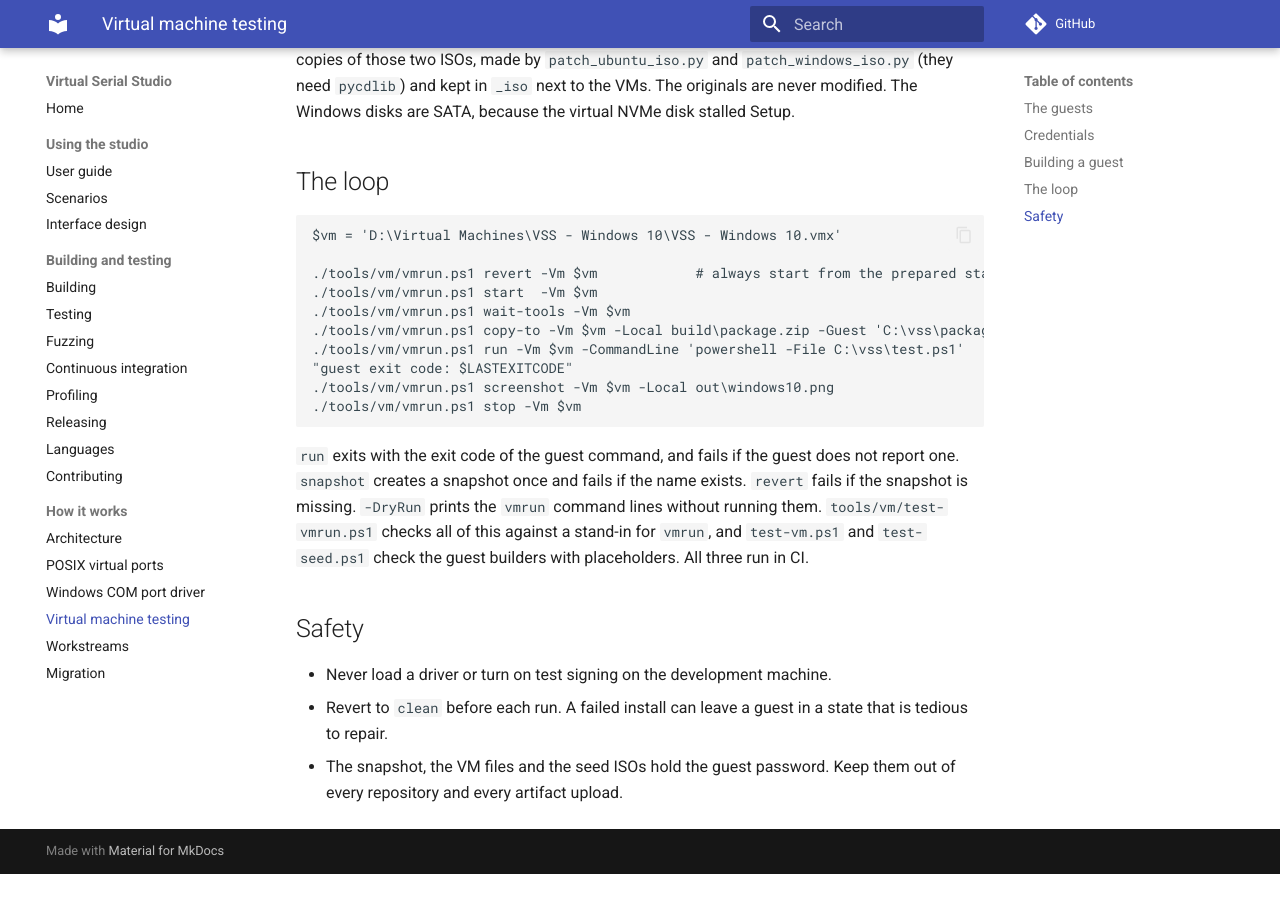
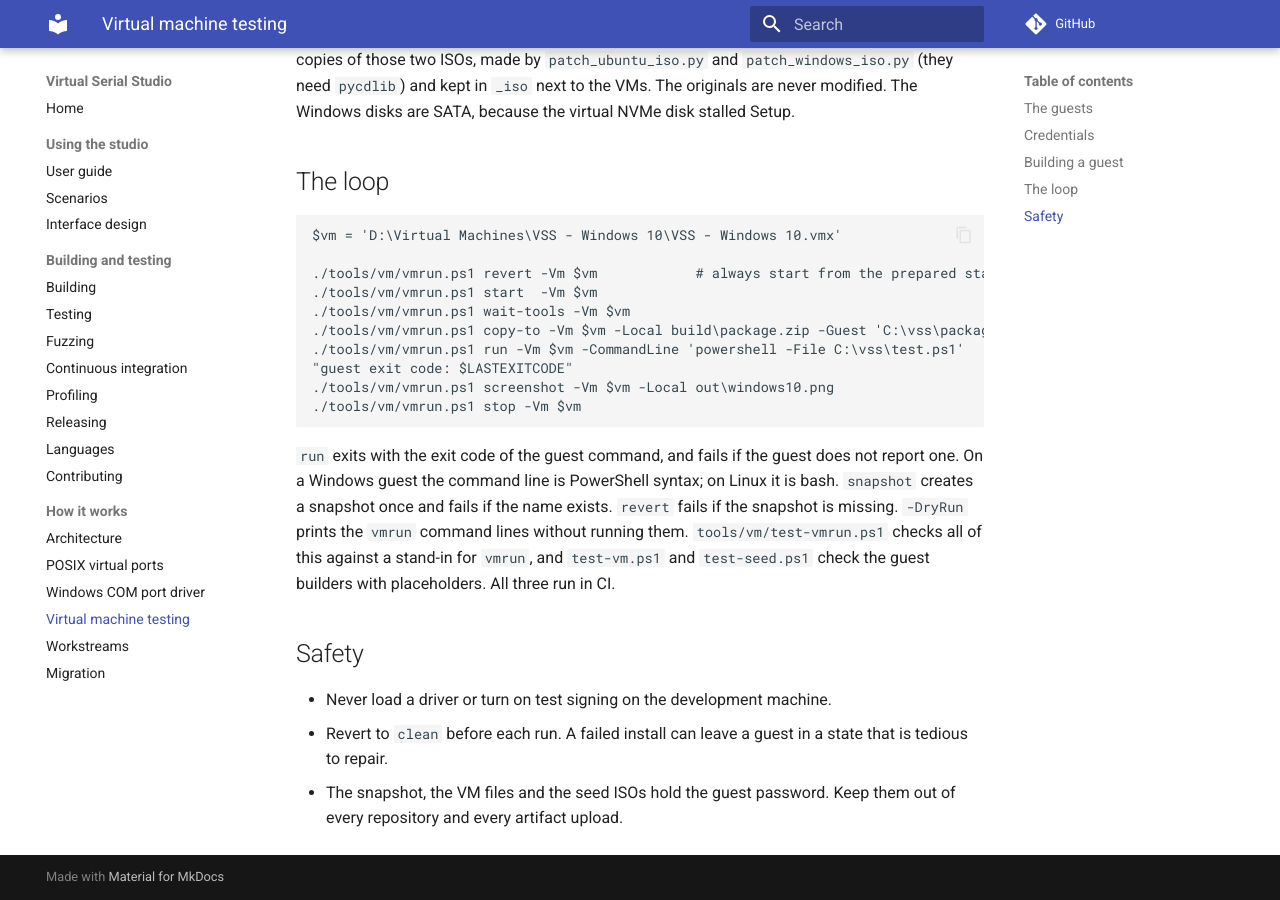
Before and after one commit to iainchesworth/virtual-serial-studio, an MkDocs documentation site: the page built from docs/vm-testing.md, in a window 1280 px wide and 900 px high, scrolled down 1908 px. Built offline with MkDocs 1.6.1 and Material for MkDocs 9.7.7, drawn with Linux system fonts in a browser that asks for light colours; comment, search, counter and statistics services are not loaded; before the commit the page ends 2782 px from its top, so only the background shows below that.

Commit message:
Fix what the real Windows installs found
Windows 10 and 11 installed unattended once the answer file and the
harness matched what the media and the guests do.

The Windows 10 ISO carries only the en-GB UI language and the Windows 11
ISO only en-US, so the answer file takes the language from matrix.json;
asking Windows 10 Setup for en-US made it show its language page and wait.
cmd.exe returns 1 under vmrun in these guests whatever it is asked to
run, so a Windows guest command now runs in PowerShell, and the exit
marker moves from the root of C:, which an ordinary user cannot write, to
C:\Users\Public. The Windows 10 boot image patch writes at the place the
El Torito catalog points to and reads the bytes back, because pycdlib's
in-place write for UDF files landed elsewhere.

Signed-off-by: Iain Chesworth <iain.chesworth@gmail.com>

````diff
--- a/docs/vm-testing.md
+++ b/docs/vm-testing.md
@@ -74,7 +74,7 @@ $vm = 'D:\Virtual Machines\VSS - Windows 10\VSS - Windows 10.vmx'
 ./tools/vm/vmrun.ps1 stop -Vm $vm
 ```
 
-`run` exits with the exit code of the guest command, and fails if the guest does not report one. `snapshot` creates a
+`run` exits with the exit code of the guest command, and fails if the guest does not report one. On a Windows guest the command line is PowerShell syntax; on Linux it is bash. `snapshot` creates a
 snapshot once and fails if the name exists. `revert` fails if the snapshot is missing. `-DryRun` prints the `vmrun` command
 lines without running them. `tools/vm/test-vmrun.ps1` checks all of this against a stand-in for `vmrun`, and `test-vm.ps1` and `test-seed.ps1` check the guest builders with placeholders. All three run in CI.
 
````
Also changed, not shown: changelog.d/vm-guest-installer.added.md (+1 -1 lines), 7 other files.
